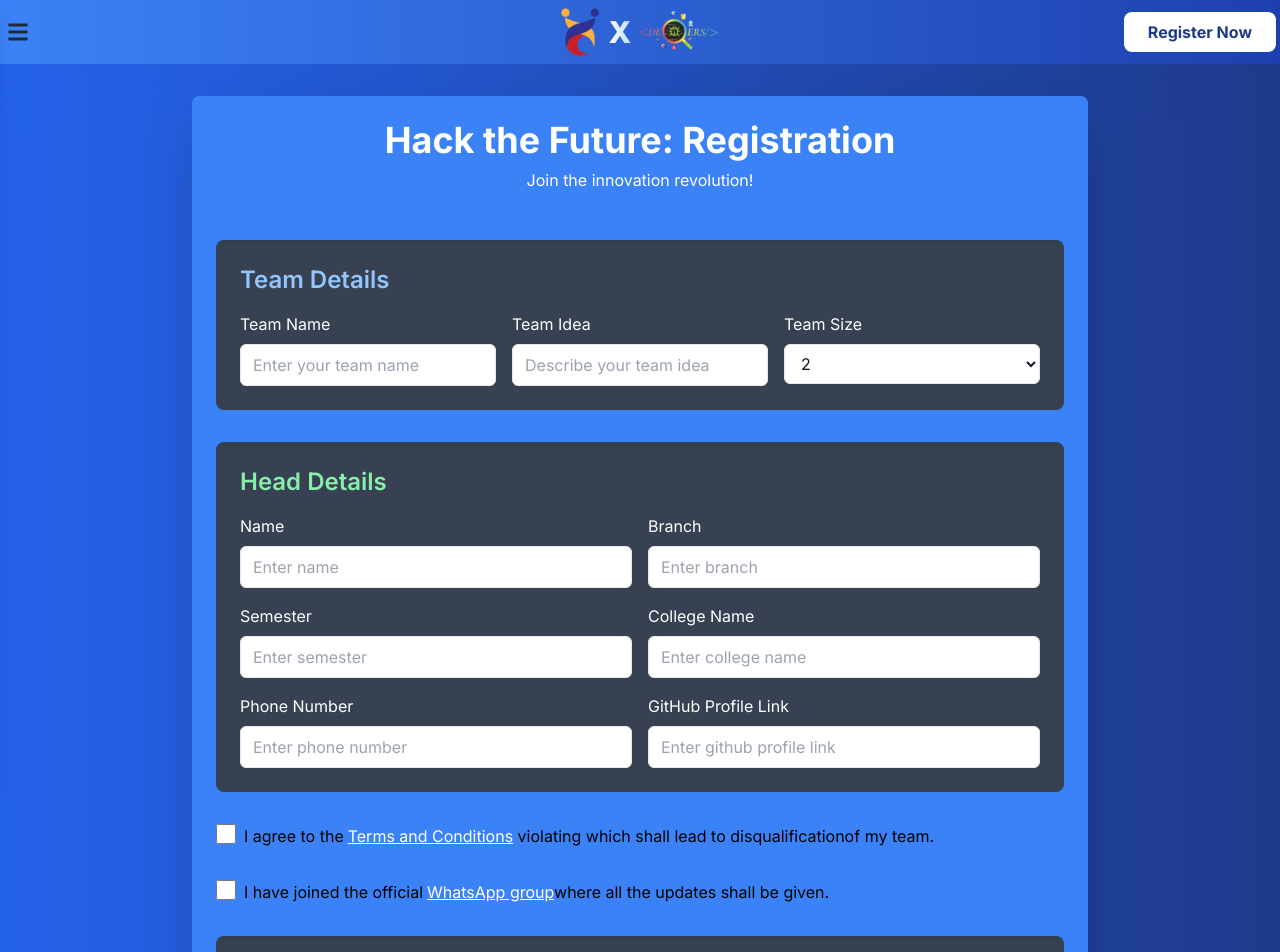
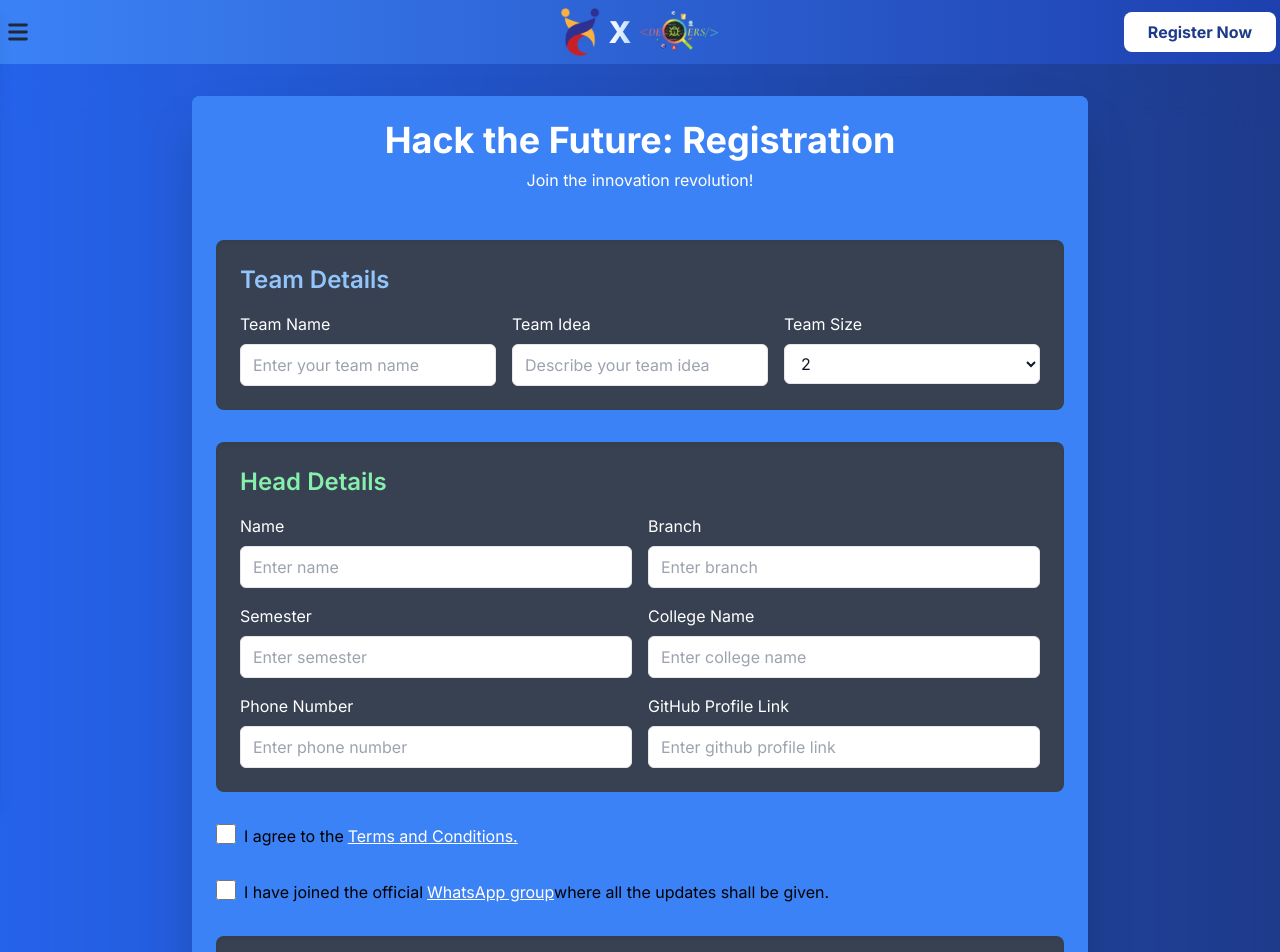
Before and after one commit to dev129/College-Campus-Creators-2024, a Next.js app: page /pages/Registration in a window 1280 px wide. Shown: the top 952 px of the page. Built offline with nearby package versions, Linux system fonts and the light colour scheme; no server answers.

Commit message:
Updatte Registration Form

```diff
--- a/app/components/RegistrationForm.jsx
+++ b/app/components/RegistrationForm.jsx
@@ -235,15 +235,15 @@ const RegistrationForm = () => {
 • Teams should strictly not use any proprietary software in their code.
 • Each team can submit only one entry for the event.
 • A team can have 2 to 4 members.
-• Any participant found annoying judges or organizers shall lead to disqualification of the whole team." htmlFor="agree" className=" tooltip tooltip-right ml-2 text-black">
+• Any participant found annoying judges or organizers shall lead to disqualification of the whole team.
+• Violating any terms and conditions shall lead to disqulification of whole team" htmlFor="agree" className=" tooltip tooltip-right ml-2 text-black">
                       I agree to the
                       <span
                           target="_blank"
                           className="text-white underline ml-1"
                         >
-                          Terms and Conditions
+                          Terms and Conditions.
                         </span>
-                        {''} violating which shall lead to disqualificationof my team.
                     </label>
                   </div>
 
```
